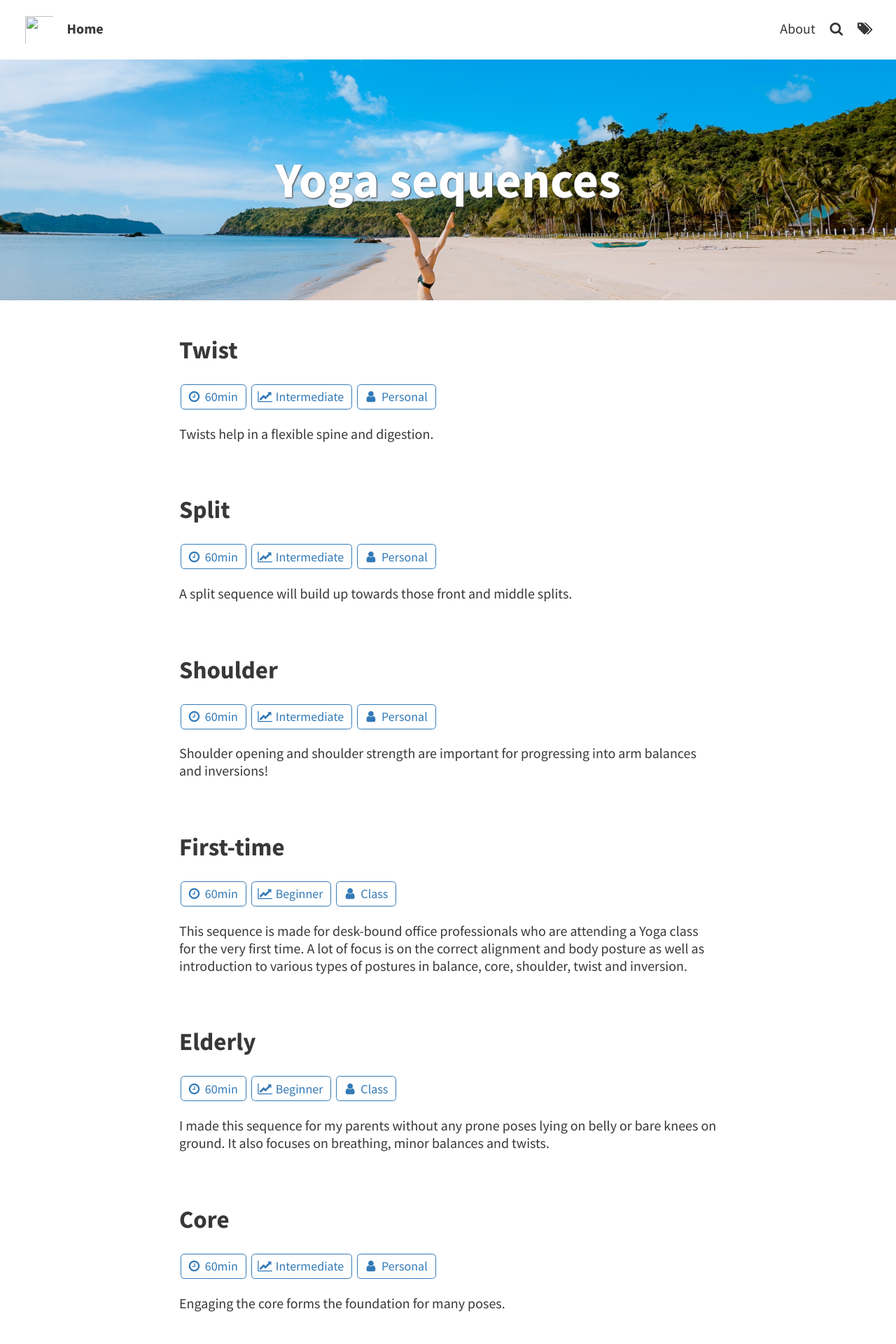
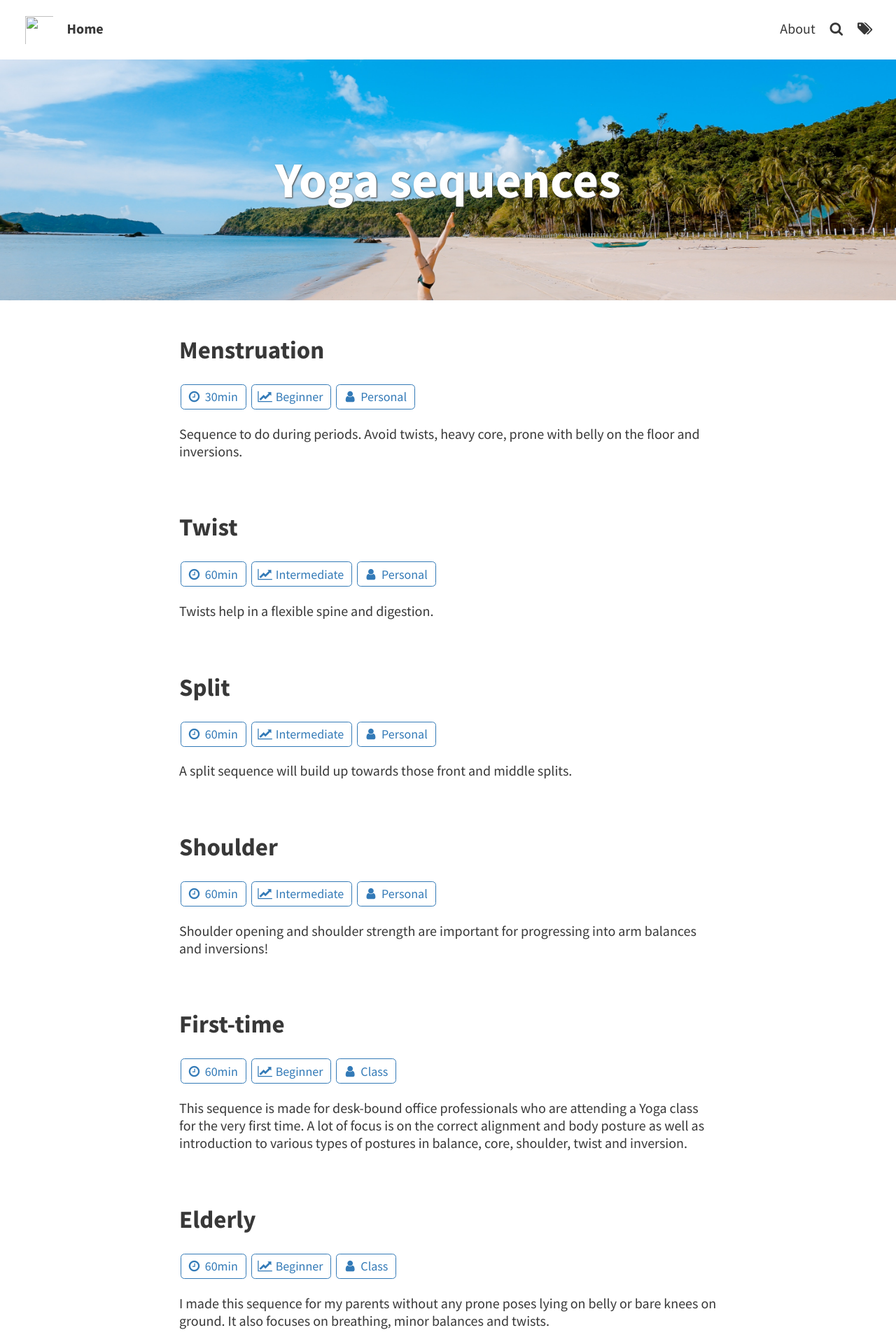
Before and after one commit to sayanee/yoga, a Jekyll site: the page built from index.html, in a window 1280 px wide. Shown: the top 1920 px of the page at 70% size. Built offline with Jekyll 4.4.1, drawn with Linux system fonts in a browser that asks for light colours; the list of posts is cut into pages by our own code.

Commit message:
Add period sequence

```diff
--- /dev/null
+++ b/_posts/2018-10-08-mentruation.md
@@ -0,0 +1,25 @@
+---
+layout: post
+title: Menstruation
+tags: [30min, Beginner, Personal]
+excerpt_separator: <!--more-->
+---
+
+Sequence to do during periods. Avoid twists, heavy core, prone with belly on the floor and inversions.
+<!--more-->
+
+| Section | Asana | Pose | Notes
+| ------ | ------ | ------ | ------ |
+| Breathing | Nadi Sodhana | Alternative nostril breathing |
+| Standing | Uttanasana | Forward fold
+| Seated | Baddha Konasana | Bound angle pose |
+| | Jani Sirsasana | Head to Knee Pose
+| | Upavistha Konasana | Seated Straddle
+| | Paschimottanasana | Seated forward bend
+| Prone | Bitilasana / Marjaysana 🐈 🐄 | Cat / Cow
+| | Balasana | Child Pose
+| Supine | Supta Baddha Konasana | Supine Bound angle pose
+| | Pavanamukhtasana | Wind relieving pose
+| | Setubandha Sarvangasana | Bridge pose
+| | Viparita Karani | Legs supported on the wall
+| Cool down | Savasana | Corpse
--- a/_sass/layouts/_tags.scss
+++ b/_sass/layouts/_tags.scss
@@ -48,7 +48,7 @@
     }
 }
 
-.fa-60min:before {
+.fa-60min:before, .fa-30min:before {
   content:"\f017";
 }
 
```
